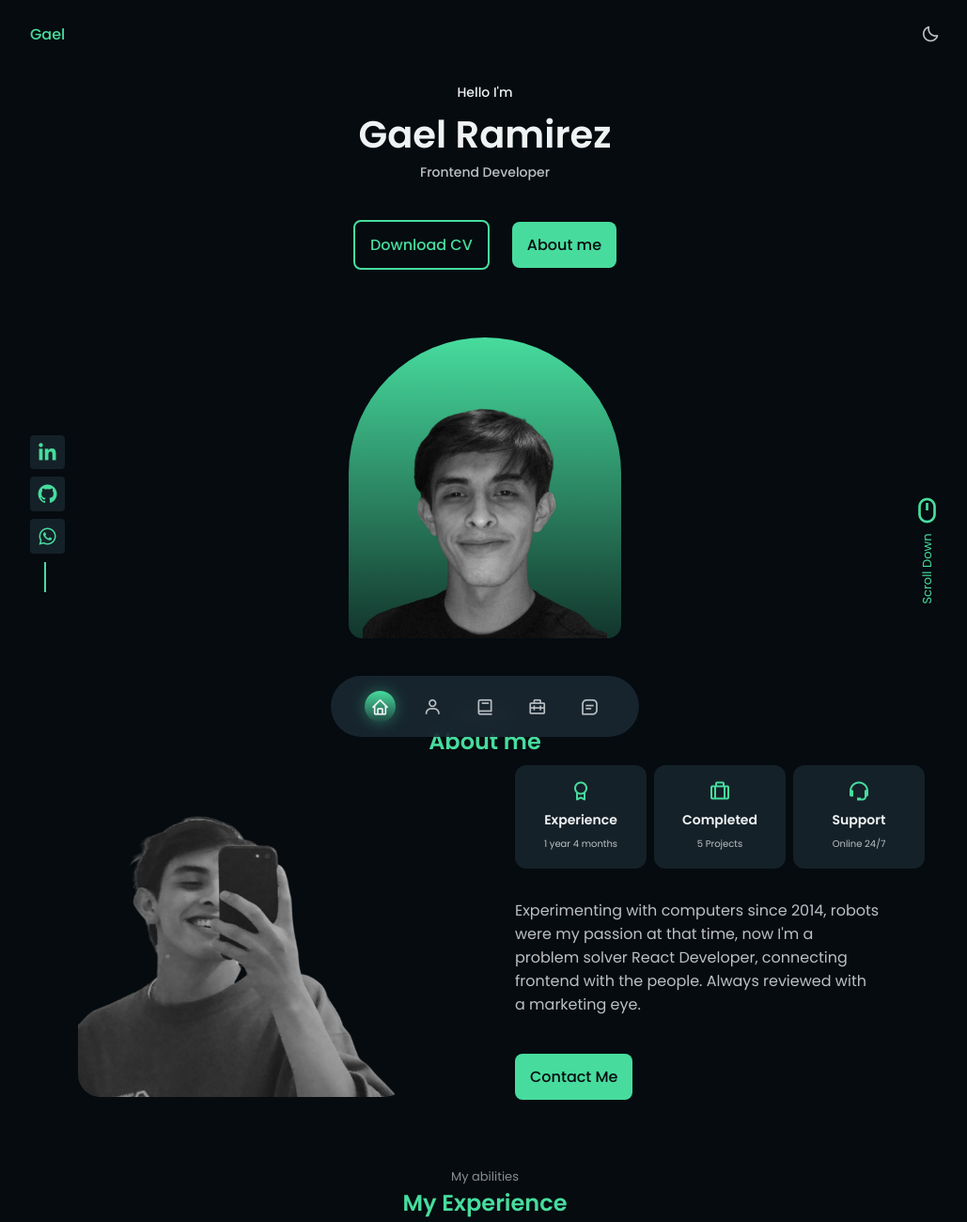
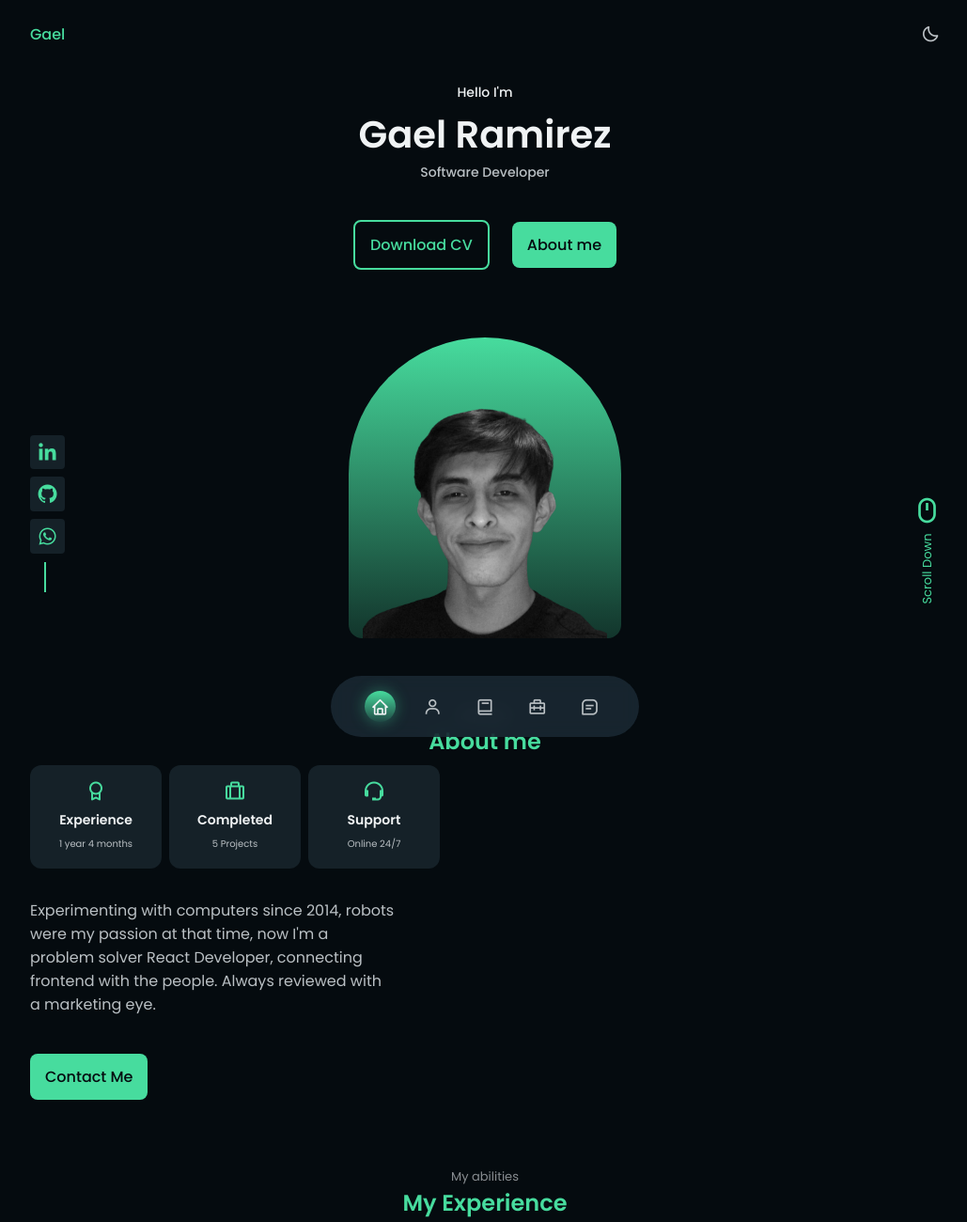
Before and after one commit to gaelbrick/portfolio, a plain HTML site: page index.html in a window 1280 px wide. Shown: the top 1300 px of the page at 94% size, without its empty margins (124-1153 px from the left). Drawn offline with nearby package versions, Linux system fonts and the light colour scheme.

Commit message:
Update index.html

```diff
--- a/index.html
+++ b/index.html
@@ -73,7 +73,7 @@
                 <div class="home_data">
                     <span class="home_greeting">Hello I'm</span>
                     <h1 class="home_name">Gael Ramirez</h1>
-                    <h3 class="home_education">Frontend Developer</h3>
+                    <h3 class="home_education">Software Developer</h3>
 
                     <div class="home_buttons">
                         <a download="" href="./assets/pdf/cv.pdf" class="button button--ghost">
@@ -117,7 +117,7 @@
             <h2 class="section_title">About me</h2>
 
             <div class="about_container container grid">
-                <img src="./assets/img/about.png" alt="" class="about_img">
+                <!--<img src="./assets/img/about.png" alt="" class="about_img">-->
 
                 <div class="about_data">
                     <div class="about_info">
```
